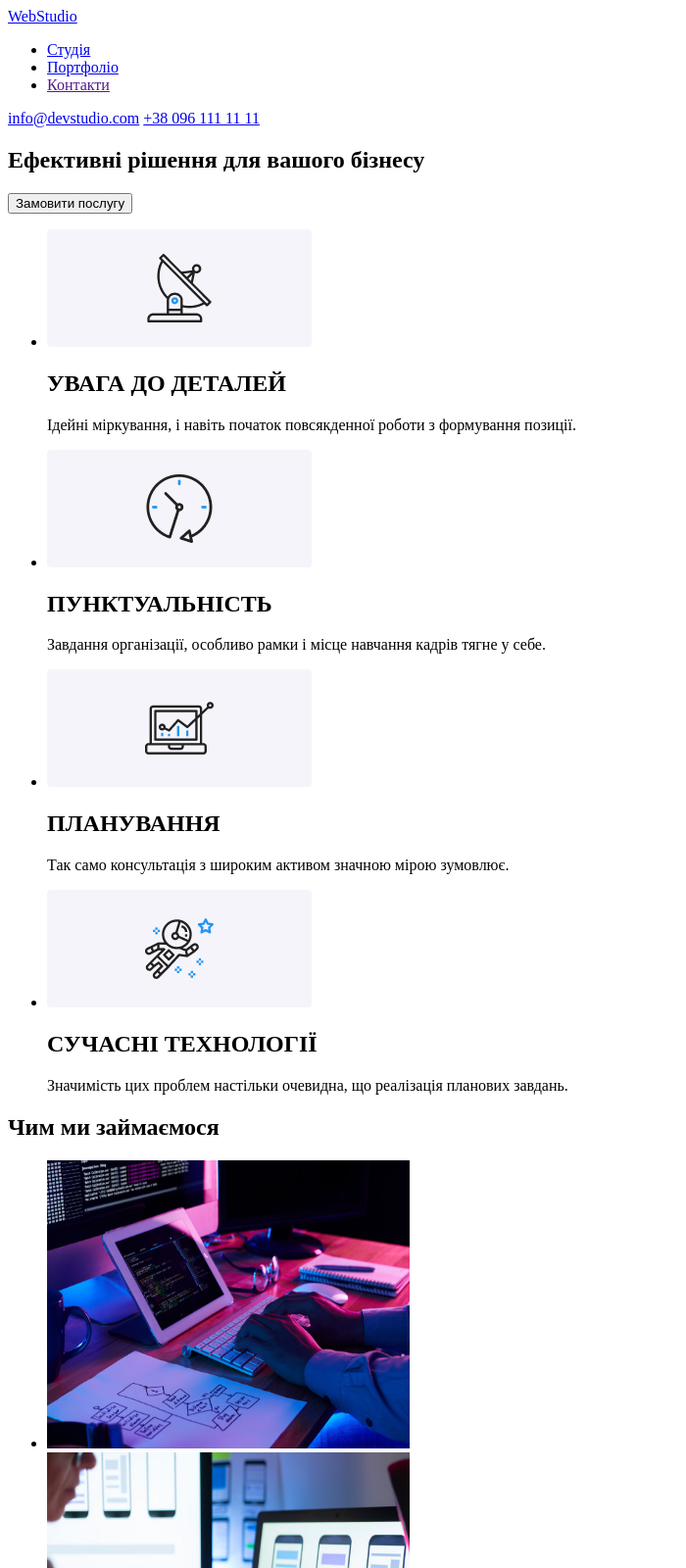
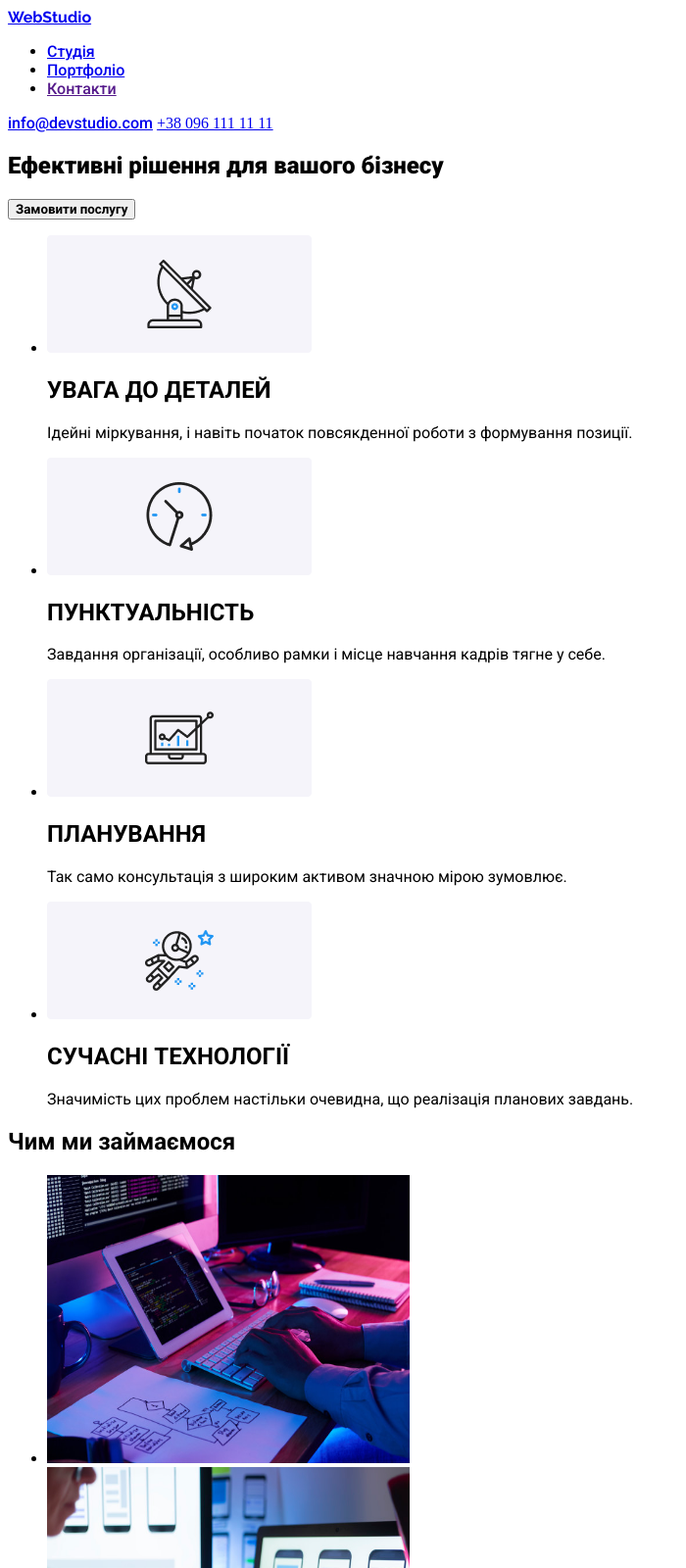
Before and after one commit to ZACRAN1C/WebStudio, a plain HTML site: page index.html in a window 1280 px wide. Shown: the top 1600 px of the page at 98% size, without its empty margins (0-700 px from the left). Drawn offline with Linux system fonts and the light colour scheme.

Commit message:
add fonts
add font-family and font-weight for all text

```diff
--- a/index.html
+++ b/index.html
@@ -1,14 +1,20 @@
 <!DOCTYPE html>
 <html lang="uk">
   <head>
-    <meta charset="UTF-8" >
-    <meta name="viewport" content="width=device-width, initial-scale=1.0" >
+    <meta charset="UTF-8" />
+    <meta name="viewport" content="width=device-width, initial-scale=1.0" />
     <title>WebStudio</title>
-    <link rel="stylesheet" href="./style/style.css" >
+    <link rel="stylesheet" href="./style/style.css" />
+    <link rel="preconnect" href="https://fonts.googleapis.com" />
+    <link rel="preconnect" href="https://fonts.gstatic.com" crossorigin />
+    <link
+      href="https://fonts.googleapis.com/css2?family=Raleway:ital,wght@0,100..900;1,100..900&family=Roboto:ital,wght@0,100;0,300;0,400;0,500;0,700;0,900;1,100;1,300;1,400;1,500;1,700;1,900&display=swap"
+      rel="stylesheet"
+    />
   </head>
   <body>
     <header>
-      <a href="/">WebStudio</a>
+      <a href="/" class="logo">WebStudio</a>
       <nav>
         <ul>
           <li><a href="./index.html">Студія</a></li>
@@ -16,15 +22,17 @@
           <li><a href="">Контакти</a></li>
         </ul>
       </nav>
-      <a href="mailto:info@devstudio.com">info@devstudio.com</a>
-      <a href="tel:+380961111111">+38 096 111 11 11</a>
+      <a href="mailto:info@devstudio.com" class="header-email"
+        >info@devstudio.com</a
+      >
+      <a href="tel:+380961111111" class="header-tel">+38 096 111 11 11</a>
     </header>
     <main>
       <section class="mainbox">
         <h1>Ефективні рішення для вашого бізнесу</h1>
-        <button type="button">Замовити послугу</button>
+        <button type="button" class="mainbox-bt">Замовити послугу</button>
       </section>
-      <section>
+      <section class="sect-2">
         <ul>
           <li>
             <img
@@ -32,7 +40,7 @@
               alt="radio"
               width="270"
               height="120"
-            >
+            />
             <h2>УВАГА ДО ДЕТАЛЕЙ</h2>
             <p>
               Ідейні міркування, і навіть початок повсякденної роботи з
@@ -45,7 +53,7 @@
               alt="clock"
               width="270"
               height="120"
-            >
+            />
             <h2>ПУНКТУАЛЬНІСТЬ</h2>
             <p>
               Завдання організації, особливо рамки і місце навчання кадрів тягне
@@ -58,7 +66,7 @@
               alt="monitor"
               width="270"
               height="120"
-            >
+            />
             <h2>ПЛАНУВАННЯ</h2>
             <p>
               Так само консультація з широким активом значною мірою зумовлює.
@@ -70,7 +78,7 @@
               alt="astronaut"
               width="270"
               height="120"
-            >
+            />
             <h2>СУЧАСНІ ТЕХНОЛОГІЇ</h2>
             <p>
               Значимість цих проблем настільки очевидна, що реалізація планових
@@ -79,8 +87,8 @@
           </li>
         </ul>
       </section>
-      <section>
-        <h2>Чим ми займаємося</h2>
+      <section class="main-activity">
+        <h2 class="activity-title">Чим ми займаємося</h2>
         <ul>
           <li>
             <img
@@ -88,10 +96,10 @@
               alt="Програмування"
               height="294"
               width="370"
-            >
+            />
           </li>
           <li>
-            <img src="./images/ssm.jpg" alt="СММ" height="294" width="370" >
+            <img src="./images/ssm.jpg" alt="СММ" height="294" width="370" />
           </li>
           <li>
             <img
@@ -99,11 +107,11 @@
               alt="Дизайн"
               height="294"
               width="370"
-            >
+            />
           </li>
         </ul>
       </section>
-      <section>
+      <section class="main-team">
         <h2>Наша команда</h2>
         <ul>
           <li>
@@ -112,7 +120,7 @@
               alt="Ігор Дем'яненко"
               width="270"
               height="260"
-            >
+            />
             <h3>Ігор Дем'яненко</h3>
             <p>Product Designer</p>
           </li>
@@ -122,7 +130,7 @@
               alt="Ольга Рєпіна"
               width="270"
               height="260"
-            >
+            />
             <h3>Ольга Рєпіна</h3>
             <p>Frontend Developer</p>
           </li>
@@ -132,7 +140,7 @@
               alt="Микола Тарасов"
               width="270"
               height="260"
-            >
+            />
             <h3>Микола Тарасов</h3>
             <p>Marketing</p>
           </li>
@@ -142,7 +150,7 @@
               alt="Михайло Єрмаков"
               width="270"
               height="260"
-            >
+            />
             <h3>Михайло Єрмаков</h3>
             <p>UI Designer</p>
           </li>
@@ -150,7 +158,7 @@
       </section>
     </main>
     <footer>
-      <a href="/">WebStudio</a>
+      <a href="/" class="logo">WebStudio</a>
       <address>
         <ul>
           <li>
--- a/style/style.css
+++ b/style/style.css
@@ -3,3 +3,64 @@
     --text-color: #757575;
     --active-color: #2196F3;
 }
+
+nav{
+    font-family: "Roboto", sans-serif;
+    font-weight: 500;
+}
+
+.logo{
+    font-family: "Raleway", sans-serif;
+    font-weight: 700;
+}
+
+.header-email{
+    font-family: "Roboto", sans-serif;
+    font-weight: 500;
+}
+
+.mainbox > h1{
+    font-weight: 900;
+    font-family: "Roboto", sans-serif;
+}
+
+.mainbox-bt{
+    font-weight: 700;
+    font-family: "Roboto", sans-serif;
+}
+
+h2 + p{
+    font-family: "Roboto", sans-serif;
+    font-weight: 400;
+}
+
+.sect-2  h2{
+    font-family: "Roboto", sans-serif;
+    font-weight: 700;
+}
+
+.activity-title{
+    font-family: "Roboto", sans-serif;
+    font-weight: 700;
+}
+
+.main-team{
+    font-family: "Roboto", sans-serif;
+}
+
+.main-team h3{
+    font-weight: 500;
+}
+
+.main-team p{
+    font-weight: 400;
+}
+
+.main-team > h2{
+    font-weight: 700;
+}
+
+address{
+    font-family: "Roboto", sans-serif;
+    font-weight: 400;
+}
```
